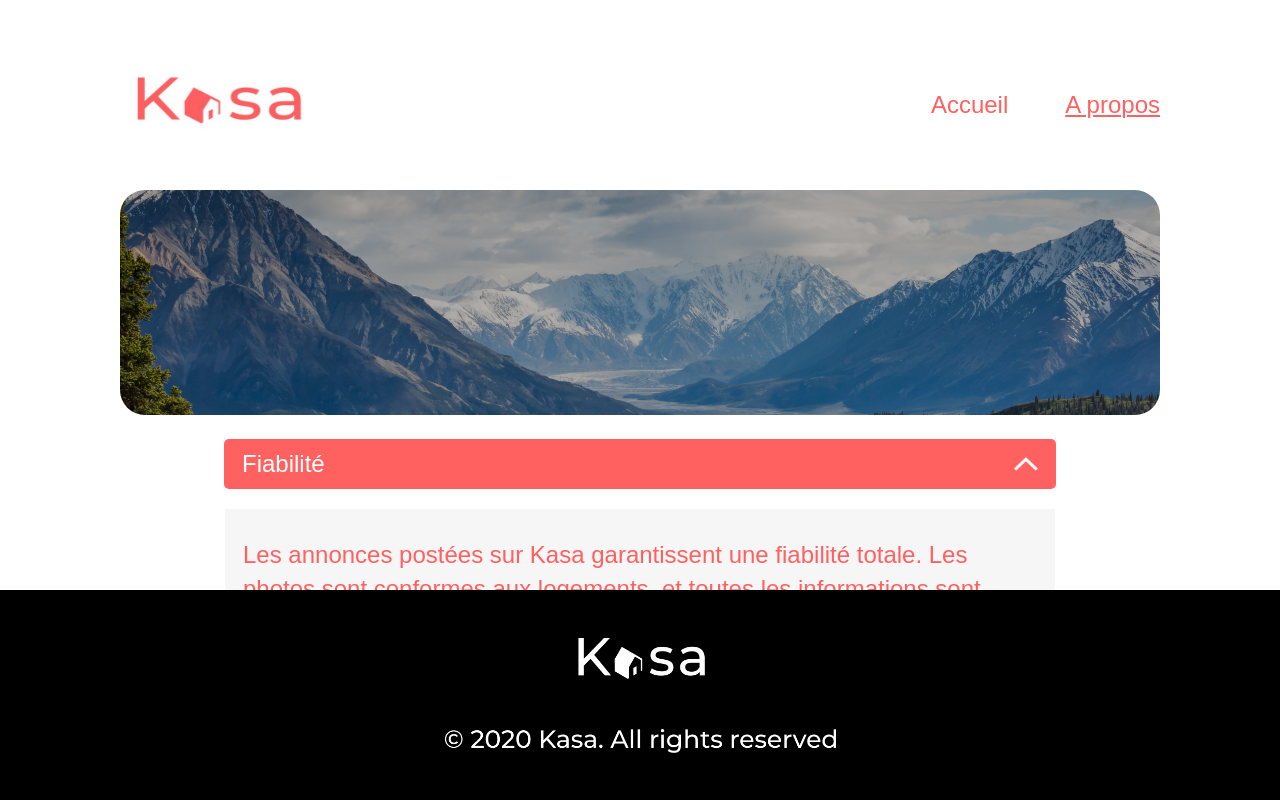
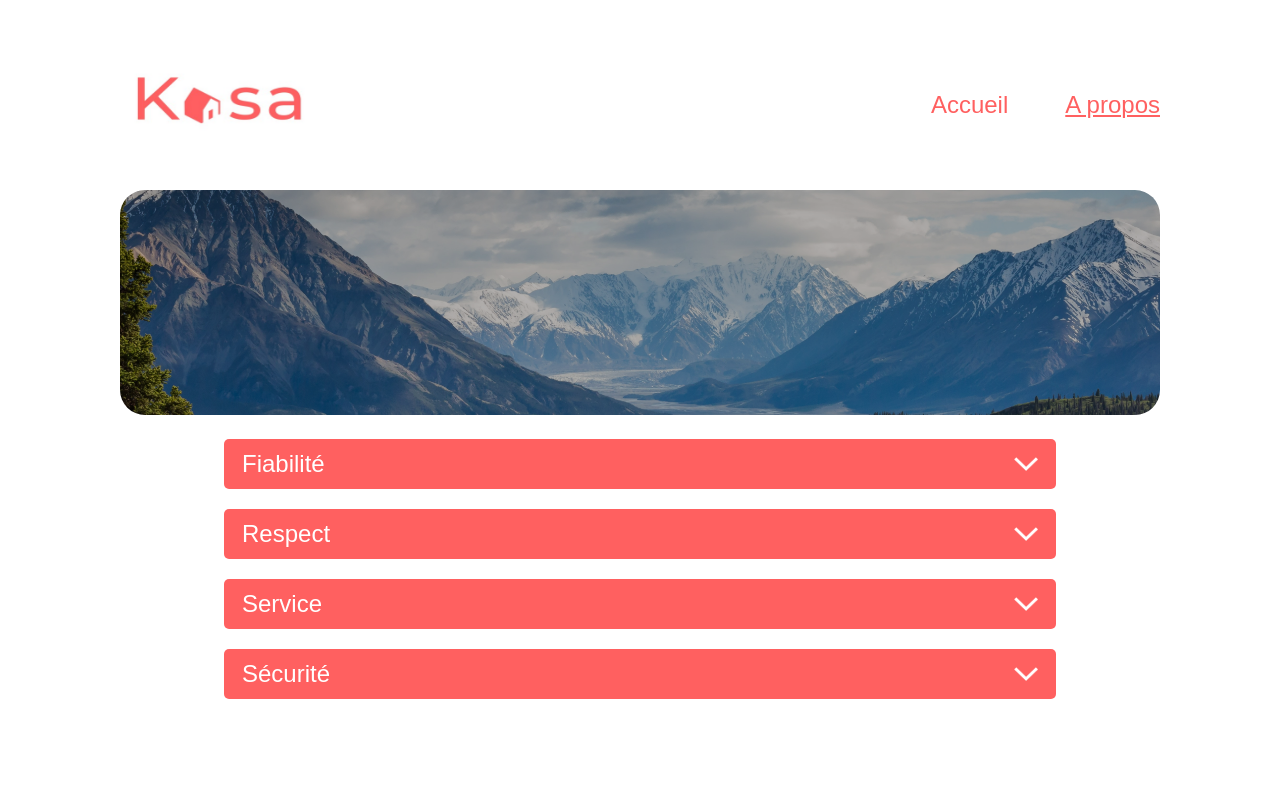
Before and after one commit to ThibaudS-web/Site_Kasa, a React (Create React App) app in the folder kasa-app/: page /about in a window 1280 px wide. Shown: the top 800 px of the page. Built offline with nearby package versions, Linux system fonts and the light colour scheme; a web font is replaced by a local one.

Commit message:
Fixed Footer

```diff
--- a/kasa-app/src/App.jsx
+++ b/kasa-app/src/App.jsx
@@ -28,6 +28,7 @@ const BlocPage = styled.div`
   margin: 0 100px;
   max-width: 1440px;
   padding: 20px;
+  min-height: 100vh;
 `
 
 function App() {
--- a/kasa-app/src/components/Collapse.jsx
+++ b/kasa-app/src/components/Collapse.jsx
@@ -30,12 +30,13 @@ const ArrowCollapse = styled.img`
 
 const Content = styled.div`
   width: calc(80% - (29px + 18px));
+  padding: 29px 27px 19px 18px;
   margin-bottom: 20px;
+  margin-top: -20px;
   height: auto;
   background-color: ${colors.backgroundLight};
   color: ${colors.primary};
   line-height: 34px;
-  padding: 29px 27px 19px 18px;
   font-weight: 400;
   font-size: 24px;
 `
@@ -46,15 +47,16 @@ function Collapse({ label }) {
   return (
     <>
       <ActionWrapper
-        onClick={() => {
-          updateIsOpen(true)
-        }}
-        style={{ marginBottom: isOpen ? "-10px" : "20px" }}
+        onClick={() => (isOpen ? updateIsOpen(false) : updateIsOpen(true))}
       >
         <LabelCollapse>{label}</LabelCollapse>
-        <ArrowCollapse src={Arrow} alt="Cliquez pour dérouler" />
+        <ArrowCollapse
+          style={{ transform: isOpen ? "rotate(0)" : "rotate(180deg)" }}
+          src={Arrow}
+          alt="Cliquez pour dérouler"
+        />
       </ActionWrapper>
-      <Content>
+      <Content style={{ display: isOpen ? "block" : "none" }}>
         Les annonces postées sur Kasa garantissent une fiabilité totale. Les
         photos sont conformes aux logements, et toutes les informations sont
         régulièrement vérifiées par nos équipes.
--- a/kasa-app/src/components/Footer.jsx
+++ b/kasa-app/src/components/Footer.jsx
@@ -8,9 +8,7 @@ const FooterWrapper = styled.div`
   background-color: #000;
   display: flex;
   justify-content: center;
-  margin-top: 40px;
-  position: absolute;
-  bottom: 0;
+  margin-top: auto;
 `
 const AllRightPicture = styled.img`
   height: 115px;
--- a/kasa-app/src/pages/About.jsx
+++ b/kasa-app/src/pages/About.jsx
@@ -14,9 +14,9 @@ function About() {
     <>
       <AboutBackground src={picturebackground} />
       <Collapse label="Fiabilité" />
-      {/* <Collapse label="Respect" />
+      <Collapse label="Respect" />
       <Collapse label="Service" />
-      <Collapse label="Sécurité" /> */}
+      <Collapse label="Sécurité" />
     </>
   )
 }
```
